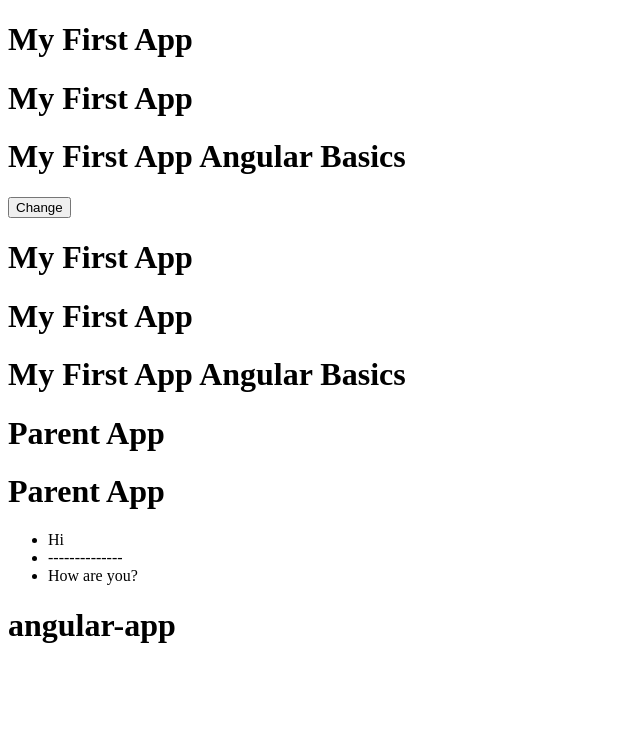
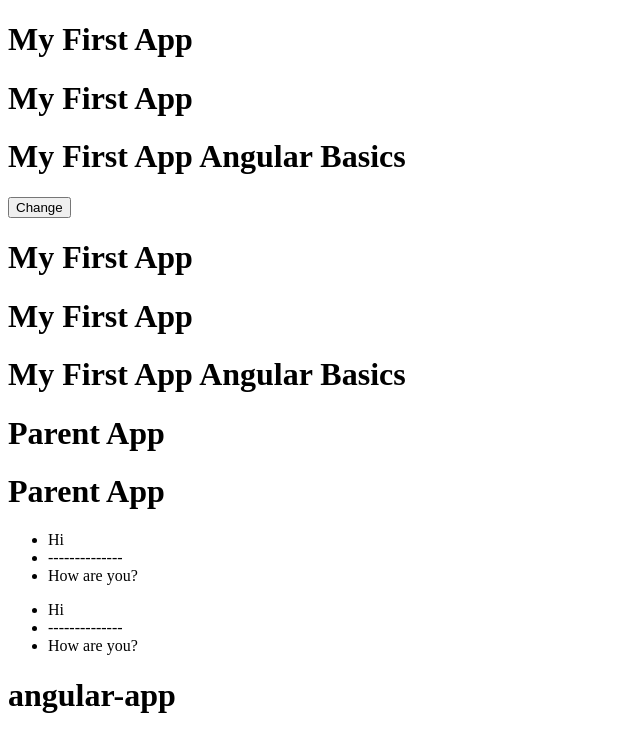
Before and after one commit to santoshsanju/angular, an Angular app in the folder angular-app/: page / in a window 1280 px wide. Shown: the top 752 px of the page, without its empty margins (0-640 px from the left). Built offline with nearby package versions, Linux system fonts and the light colour scheme.

Commit message:
Structural directives

```diff
--- a/angular-app/src/app/header/header.component.html
+++ b/angular-app/src/app/header/header.component.html
@@ -34,3 +34,11 @@
   }
   }
 </ul>
+
+<!-- Structural directives -->
+<ul>
+  <li *ngFor="let item of items;let i=index" [id]="i">
+    <span *ngIf="i!==1;else index1">{{item}}</span>
+    <ng-template #index1>--------------</ng-template>
+  </li>
+</ul>
--- a/angular-app/src/app/header/header.component.ts
+++ b/angular-app/src/app/header/header.component.ts
@@ -1,9 +1,10 @@
+import { NgFor, NgIf } from '@angular/common';
 import { Component, EventEmitter, Input, Output, computed, input, output, signal } from '@angular/core';
 
 @Component({
   selector: 'app-header',
   standalone: true,
-  imports: [],
+  imports: [ NgFor, NgIf ],
   templateUrl: './header.component.html',
   styleUrl: './header.component.scss'
 })
```
